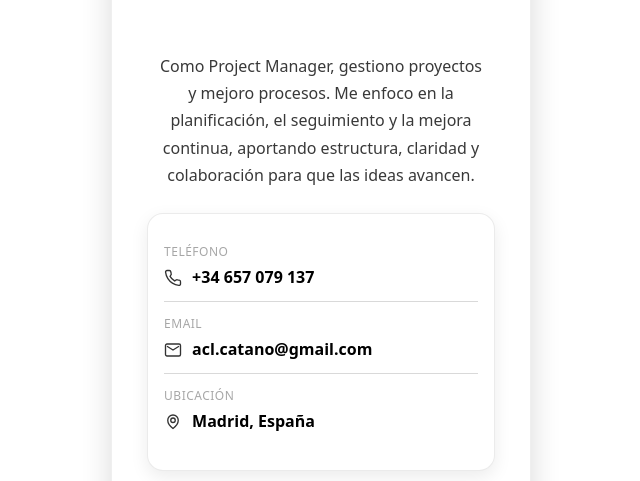
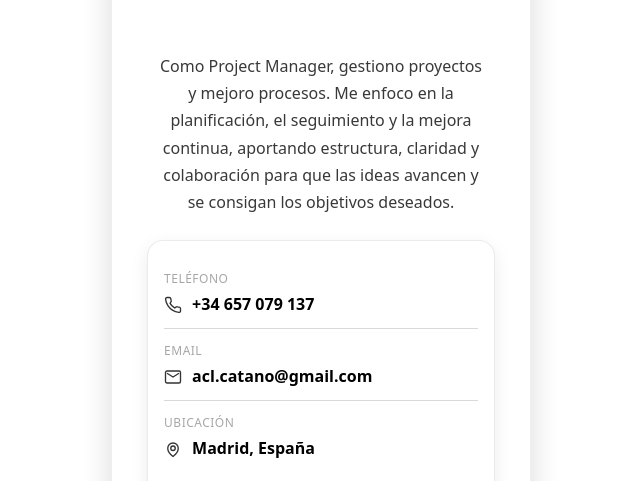
Before and after one commit to adrianacatano/Tarjeta-adriana, a plain HTML site: page index.html in a window 1280 px wide. Shown: the part 319-800 px from the top of the page, without its empty margins (319-959 px from the left). Drawn offline with Linux system fonts and the light colour scheme.

Commit message:
Index.html

```diff
--- a/index.html
+++ b/index.html
@@ -86,7 +86,7 @@
 
       <section class="content">
         <p class="about">Como Project Manager, gestiono proyectos y mejoro procesos.
-Me enfoco en la planificación, el seguimiento y la mejora continua, aportando estructura, claridad y colaboración para que las ideas avancen.</p>
+Me enfoco en la planificación, el seguimiento y la mejora continua, aportando estructura, claridad y colaboración para que las ideas avancen y se consigan los objetivos deseados.</p>
 
         <div class="contact-card">
           <ul class="contact-list">
```
